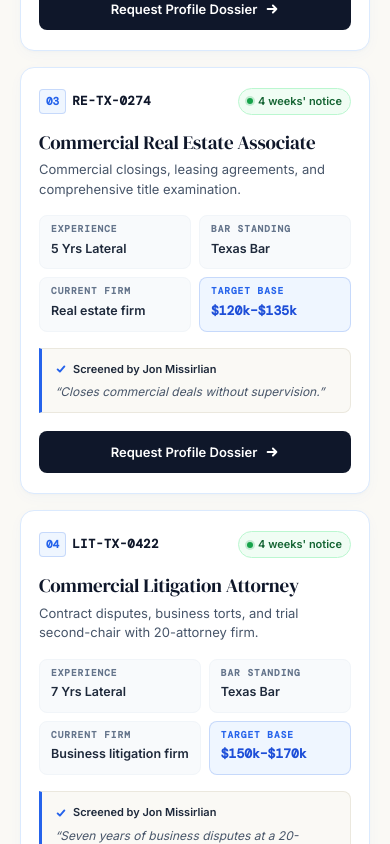
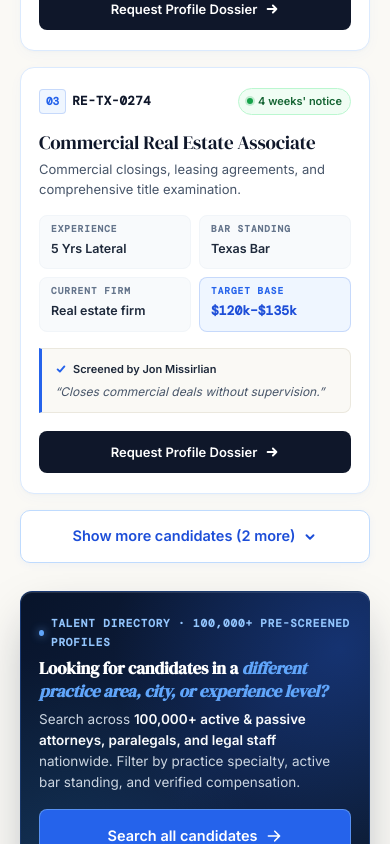
Before and after one commit to nshekhawat153-star/orientplacment2026, a Next.js app: page / in a window 390 px wide. Shown: the part 4461-5305 px from the top of the page. Built offline with nearby package versions, Linux system fonts and the light colour scheme.

Commit message:
feat(mobile): show only 3 candidate cards initially on mobile with smooth show more toggle button

```diff
--- a/src/components/InteractiveCandidateShowcase.tsx
+++ b/src/components/InteractiveCandidateShowcase.tsx
@@ -20,6 +20,7 @@ export function InteractiveCandidateShowcase({ c1, c2, c3, c4, c5 }: Interactive
   const router = useRouter();
   const { setUnlocked, setUserEmail } = useSite();
   const [gateCandidate, setGateCandidate] = useState<EnrichedCandidate | null>(null);
+  const [isExpanded, setIsExpanded] = useState(false);
   const rawList = [c1, c2, c3, c4, c5].filter((c): c is Candidate => Boolean(c));
 
   const titleMap: Record<string, { title: string; scope: string }> = {
@@ -80,11 +81,12 @@ export function InteractiveCandidateShowcase({ c1, c2, c3, c4, c5 }: Interactive
           };
           const bars = c.bars.length ? c.bars.join(", ") : "Not required";
           const num = String(idx + 1).padStart(2, "0");
+          const isMobileHidden = idx >= 3 && !isExpanded;
 
           return (
             <div
               key={c.id}
-              className="cand-gallery-card"
+              className={`cand-gallery-card ${isMobileHidden ? "cand-card-mobile-hidden" : ""}`}
               onClick={() => handleCardClick(c.id)}
             >
               {/* Top Row: Confidential ID badge & Availability status */}
@@ -161,6 +163,39 @@ export function InteractiveCandidateShowcase({ c1, c2, c3, c4, c5 }: Interactive
         })}
       </div>
 
+      {/* Mobile Show More / Show Less Toggle (Only visible on mobile <= 900px, hidden on desktop) */}
+      {rawList.length > 3 && (
+        <div className="cand-mobile-show-more-wrap">
+          <button
+            type="button"
+            className="btn-cand-mobile-show-more"
+            onClick={() => setIsExpanded((prev) => !prev)}
+            aria-expanded={isExpanded}
+          >
+            <span>
+              {isExpanded ? "Show fewer candidates" : `Show more candidates (${rawList.length - 3} more)`}
+            </span>
+            <svg
+              viewBox="0 0 16 16"
+              width="14"
+              height="14"
+              fill="none"
+              stroke="currentColor"
+              strokeWidth="2.2"
+              strokeLinecap="round"
+              strokeLinejoin="round"
+              style={{
+                transform: isExpanded ? "rotate(180deg)" : "rotate(0deg)",
+                transition: "transform 0.2s ease",
+              }}
+              aria-hidden="true"
+            >
+              <path d="M4 6l4 4 4-4" />
+            </svg>
+          </button>
+        </div>
+      )}
+
       {/* Sleek Executive Directory Discovery Strip - Premium Dark Redesign */}
       <div className="showcase-bottom-banner">
         <div className="showcase-banner-content">
```
Also changed, not shown: src/app/globals.css.
